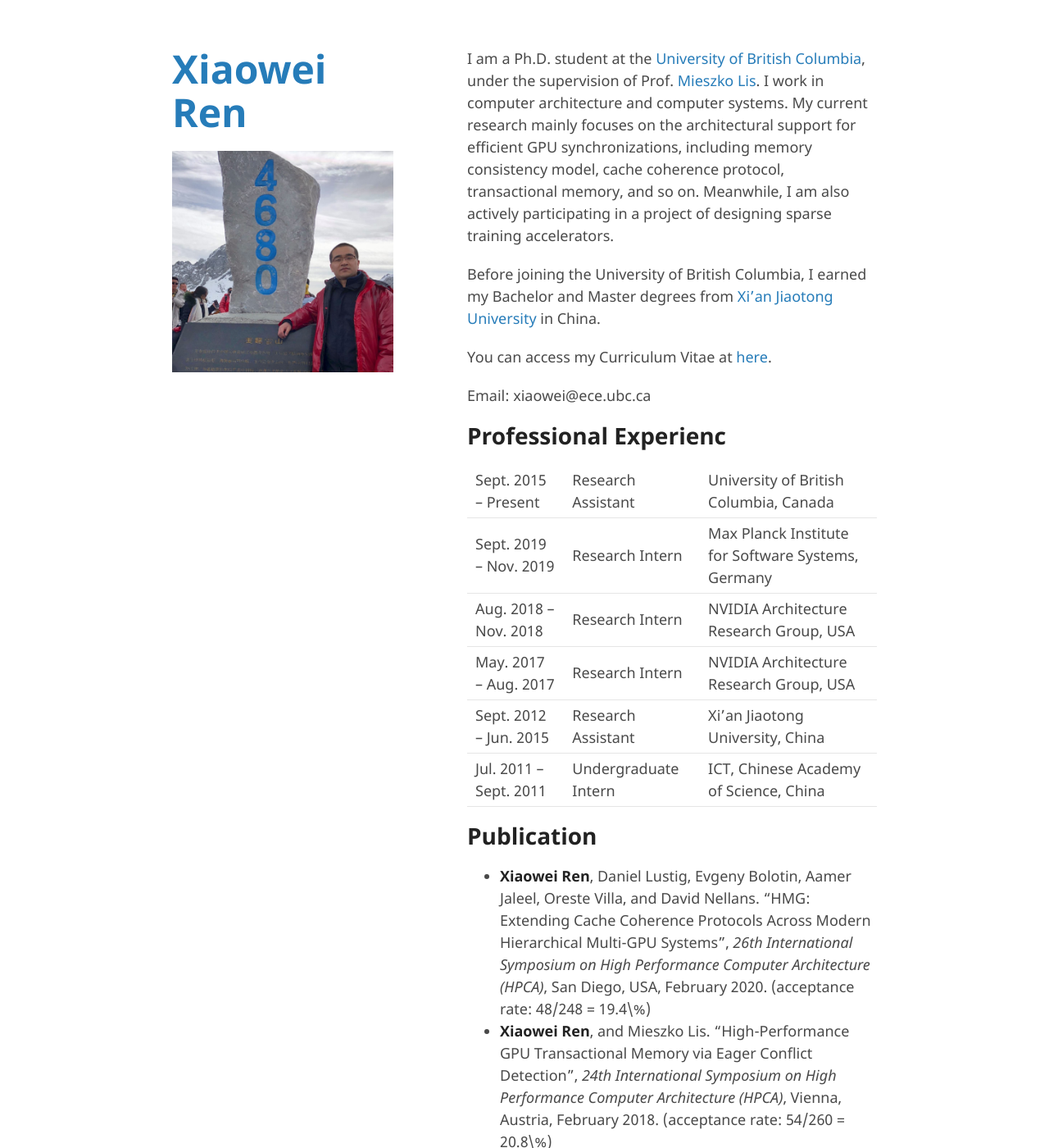
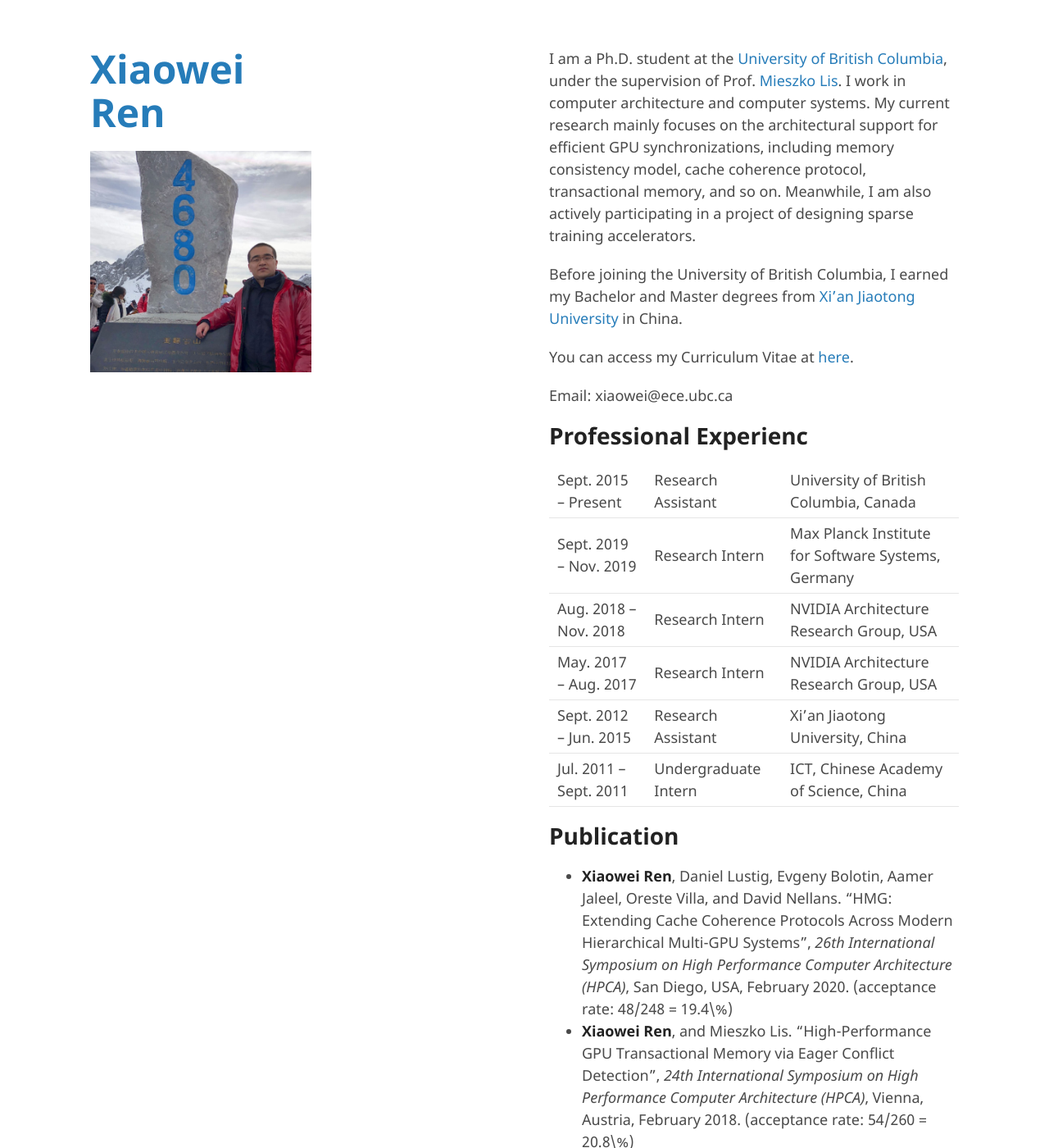
Before and after one commit to ericrxw/xiaoweiren, a Jekyll site: the page built from index.md, in a window 1280 px wide and 1400 px high. Shown: the whole window at 82% size. Built offline with Jekyll 4.4.1, drawn with Linux system fonts in a browser that asks for light colours; our own code applies the rules of GitHub Pages for plain Markdown files; the repository's description, which GitHub fills in, is left out.

Commit message:
layout agjustment

```diff
--- a/_sass/jekyll-theme-minimal.scss
+++ b/_sass/jekyll-theme-minimal.scss
@@ -56,7 +56,7 @@ a:hover small {
 }
 
 .wrapper {
-  width:860px;
+  width:1060px;
   margin:0 auto;
 }
 
```
